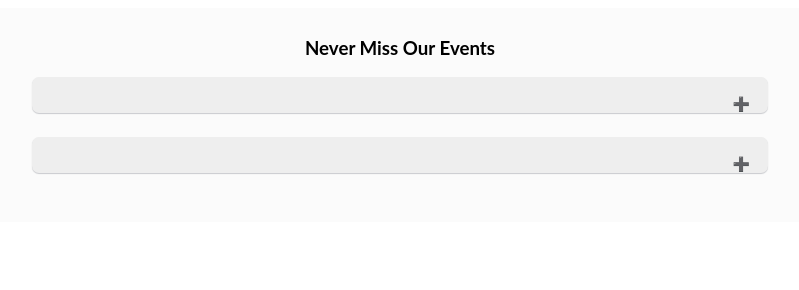
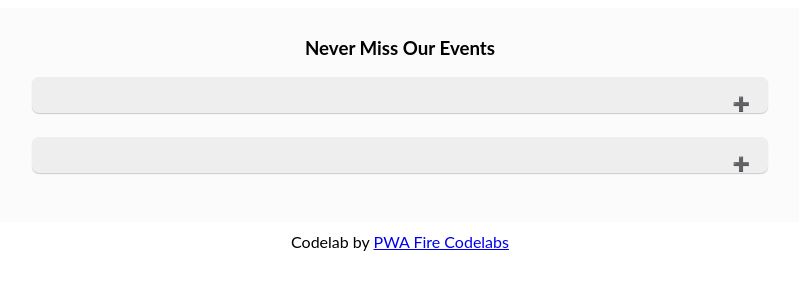
Before and after one commit to mayeedwin/cloud-firestore, a plain HTML site: page index.html in a window 1280 px wide. Shown: the whole page, without its empty margins (240-1039 px from the left). Drawn offline with Linux system fonts and the light colour scheme; no server answers.

Commit message:
addd-footer
addd-footer

```diff
--- a/app/main.css
+++ b/app/main.css
@@ -101,3 +101,8 @@
         width: auto;
         }
         }
+
+        .footer p {
+          margin-top: 10px;
+          text-align: center;
+        }
--- a/index.html
+++ b/index.html
@@ -35,6 +35,10 @@
         <br>
     </section>
 
+    <footer class="footer">
+        <p>Codelab by <a href="https://pwafire.org/developer/codelabs/">PWA Fire Codelabs</a></p>
+    </footer>
+
     <script src="https://www.gstatic.com/firebasejs/5.2.0/firebase-app.js"></script>
     <script src="https://www.gstatic.com/firebasejs/5.2.0/firebase-firestore.js"></script>
     <script src="app/firestores.js"></script>
```
